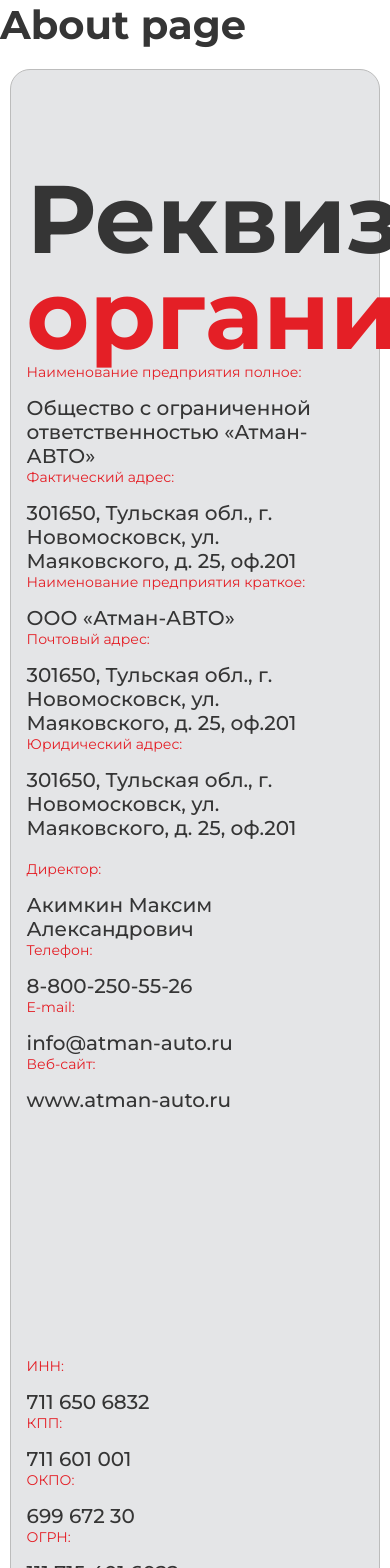
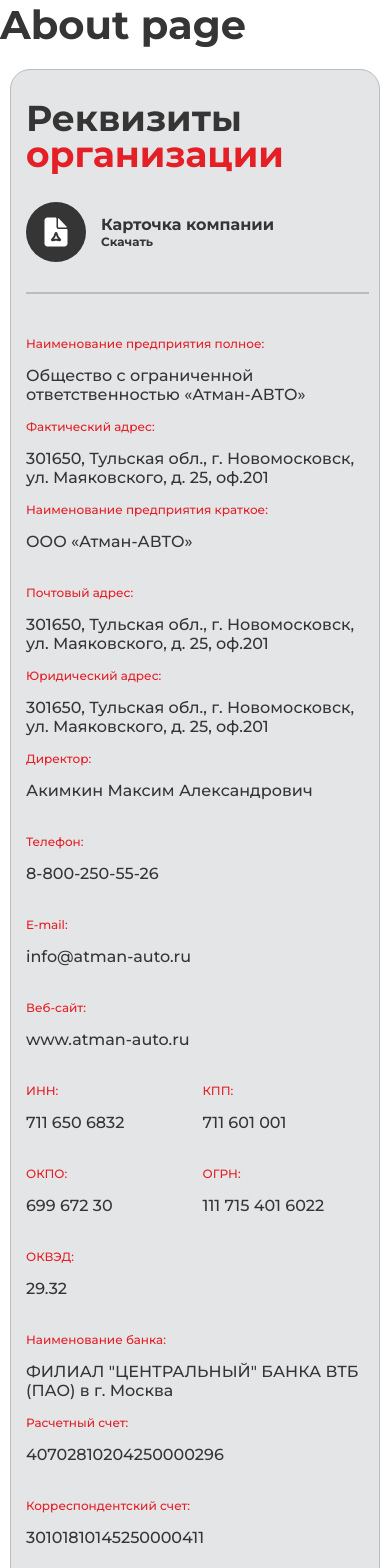
Before and after one commit to Miracreative/Atman-Auto, a Next.js app: page /about in a window 390 px wide. Shown: the top 1568 px of the page. Built offline with nearby package versions, Linux system fonts and the light colour scheme.

Commit message:
almost done requisites

```diff
--- a/src/components/about/Requisites/Requisites.jsx
+++ b/src/components/about/Requisites/Requisites.jsx
@@ -33,7 +33,7 @@
 							</div>
 
 							<div className={styles.content}>
-								<div className={styles.column}>
+
 								<div className={styles.infoBlock}>
 									<div className={styles.subTitle}>Наименование предприятия полное:</div>
 									<div className={styles.text}>Общество с ограниченной ответственностью «Атман-АВТО»</div>
@@ -59,8 +59,8 @@
 									<div className={styles.text}>301650, Тульская обл., г. Новомосковск, ул. Маяковского, д. 25, оф.201</div>
 								</div>
 
-								</div>
-								<div className={styles.column}>
+
+
 								<div className={styles.infoBlock}>
 									<div className={styles.subTitle}>Директор:</div>
 									<div className={styles.text}>Акимкин Максим Александрович </div>
@@ -81,10 +81,10 @@
 									<div className={styles.text}>www.atman-auto.ru</div>
 								</div>
 
-								</div>
 
-								<div className={styles.column}>
-									<div className={styles.blockWrap}>
+
+
+
 								<div className={styles.infoBlock}>
 									<div className={styles.subTitle}>ИНН:</div>
 									<div className={styles.text}>711 650 6832</div>
@@ -94,9 +94,9 @@
 									<div className={styles.subTitle}>КПП:</div>
 									<div className={styles.text}>711 601 001</div>
 								</div>
-									</div>
 
-									<div className={styles.blockWrap}>
+
+
 								<div className={styles.infoBlock}>
 									<div className={styles.subTitle}>ОКПО:</div>
 									<div className={styles.text}>699 672 30</div>
@@ -106,16 +106,16 @@
 									<div className={styles.subTitle}>ОГРН:</div>
 									<div className={styles.text}>111 715 401 6022</div>
 								</div>
-									</div>
+
 
 								<div className={styles.infoBlock}>
 									<div className={styles.subTitle}>ОКВЭД:</div>
 									<div className={styles.text}>29.32</div>
 								</div>
 
-								</div>
 
-								<div className={styles.column}>
+
+
 								<div className={styles.infoBlock}>
 									<div className={styles.subTitle}>Наименование банка:</div>
 									<div className={styles.text}>ФИЛИАЛ "ЦЕНТРАЛЬНЫЙ" БАНКА ВТБ (ПАО) в г. Москва</div>
@@ -135,7 +135,7 @@
 									<div className={styles.subTitle}>БИК:</div>
 									<div className={styles.text}>044525411</div>
 								</div>
-								</div>
+
 							</div>
 
 						</div>
--- a/src/components/about/Requisites/Requisites.module.scss
+++ b/src/components/about/Requisites/Requisites.module.scss
@@ -1,3 +1,5 @@
+@import '../../../scss/functions.scss';
+
 .section {
 	padding: 20px 0;
 }
@@ -13,6 +15,7 @@
 .header {
 	display: flex;
 	justify-content: space-between;
+	margin-bottom: 9vh;
 }
 .title {
 	font-size: 96px;
@@ -72,50 +75,365 @@
 //   }
 
 
-// grid v
+
 .content {
 	display: grid;
-	grid-template-columns: 1fr;
-	grid-auto-rows: minmax(50px, 1fr);
-	gap: 20px;
+	// grid-template-columns: 2.5fr 1.25fr 0.9fr 1.9fr;
+	grid-template-columns:416px 207px 153px 311px ;
+	grid-template-rows: repeat(5, 1fr);
+	gap: 30px 10px;
+	justify-content: space-between;
+
+	border-top: 2px solid #BCBCBC;
+	padding-top: 5vh;
+  }
+
+
+.infoBlock:nth-child(1) {
+	grid-column: 1;
+	grid-row: 1;
 }
 
-.infoBlock {
-	grid-column: 1; /* all elements in the same column */
+.infoBlock:nth-child(2) {
+	grid-column: 1;
+	grid-row: 2;
 }
-// .infoBlock:nth-child(1) {
-// 	grid-column: 1;
-//   }
 
-//   .infoBlock:nth-child(2) {
-// 	grid-column: 2;
-//   }
+.infoBlock:nth-child(3) {
+	grid-column: 1;
+	grid-row: 3;
+}
 
-//   .infoBlock:nth-child(3) {
-// 	grid-column: 3;
-//   }
+.infoBlock:nth-child(4) {
+	grid-column: 1;
+	grid-row: 4;
+}
 
-//   .infoBlock:nth-child(4) {
-// 	grid-column: 4;
-//   }
+.infoBlock:nth-child(5) {
+	grid-column: 1;
+	grid-row: 5;
+}
 
-//   .infoBlock:nth-child(1) {
-// 	grid-row: 1;
-// 	grid-column: 1;
-//   }
-//   .infoBlock:nth-child(2) {
-// 	grid-row: 2;
-// 	grid-column: 1;
-//   }
-//   .infoBlock:nth-child(3) {
-// 	grid-row: 3;
-// 	grid-column: 1;
-//   }
-//   .infoBlock:nth-child(4) {
-// 	grid-row: 4;
-// 	grid-column: 1;
-//   }
-//   .infoBlock:nth-child(5) {
-// 	grid-row: 5;
-// 	grid-column: 1;
-//   }
+.infoBlock:nth-child(6) {
+	grid-column: 2;
+	grid-row: 1;
+}
+
+.infoBlock:nth-child(7) {
+	grid-column: 2;
+	grid-row: 2;
+}
+
+.infoBlock:nth-child(8) {
+	grid-column: 2;
+	grid-row: 3;
+}
+
+.infoBlock:nth-child(9) {
+	grid-column: 2;
+	grid-row: 4;
+}
+
+.infoBlock:nth-child(10) {
+	grid-column: 3;
+	grid-row: 1;
+}
+
+.infoBlock:nth-child(11) {
+	grid-column: 3;
+	grid-row: 2;
+}
+
+.infoBlock:nth-child(12) {
+	grid-column: 3;
+	grid-row: 3;
+}
+
+.infoBlock:nth-child(13) {
+	grid-column: 3;
+	grid-row: 4;
+}
+
+.infoBlock:nth-child(14) {
+	grid-column: 3;
+	grid-row: 5;
+}
+
+.infoBlock:nth-child(15) {
+	grid-column: 4;
+	grid-row: 1;
+}
+
+.infoBlock:nth-child(16) {
+	grid-column: 4;
+	grid-row: 2;
+}
+
+.infoBlock:nth-child(17) {
+	grid-column: 4;
+	grid-row: 3;
+}
+
+.infoBlock:nth-child(18) {
+	grid-column: 4;
+	grid-row: 4;
+}
+
+
+
+
+@media (max-width: 1920px) {
+	.title {
+		font-size: calcVW(96);
+	}
+	.textDownload {
+		font-size: calcVW(20);
+		& div {
+			font-size: calcVW(32);
+		}
+	}
+}
+
+
+
+
+@media (max-width: 1200px) {
+	.innerWrap {
+		margin: 12vh 2vw 6vh 2vw;
+	}
+	.textDownload {
+		font-size: 15px;
+		& div {
+			font-size: 20px;
+		}
+	}
+	.downloadContainer svg {
+		width: 60px;
+		height: auto;
+	}
+	.content {
+	  grid-template-columns: 410px 305px;
+	  grid-template-rows: repeat(10, 1fr);
+	  gap: 15px 10px;
+	}
+
+	/* Rearrange grid items for 2-column layout */
+	.infoBlock:nth-child(1) {
+	  grid-column: 1;
+	  grid-row: 1;
+	}
+
+	.infoBlock:nth-child(2) {
+	  grid-column: 1;
+	  grid-row: 2;
+	}
+
+	.infoBlock:nth-child(3) {
+	  grid-column: 1;
+	  grid-row: 3;
+	}
+
+	.infoBlock:nth-child(4) {
+	  grid-column: 1;
+	  grid-row: 4;
+	}
+
+	.infoBlock:nth-child(5) {
+	  grid-column: 1;
+	  grid-row: 5;
+	}
+
+	.infoBlock:nth-child(6) {
+	  grid-column: 2;
+	  grid-row: 1;
+	}
+
+	.infoBlock:nth-child(7) {
+	  grid-column: 2;
+	  grid-row: 2;
+	}
+
+	.infoBlock:nth-child(8) {
+	  grid-column: 2;
+	  grid-row: 3;
+	}
+
+	.infoBlock:nth-child(9) {
+	  grid-column: 2;
+	  grid-row: 4;
+	}
+
+	.infoBlock:nth-child(10) {
+	  grid-column: 1;
+	  grid-row: 6;
+	}
+
+	.infoBlock:nth-child(11) {
+	  grid-column: 1;
+	  grid-row: 7;
+	}
+
+	.infoBlock:nth-child(12) {
+	  grid-column: 1;
+	  grid-row: 8;
+	}
+
+	.infoBlock:nth-child(13) {
+	  grid-column: 1;
+	  grid-row: 9;
+	}
+
+	.infoBlock:nth-child(14) {
+	  grid-column: 1;
+	  grid-row: 10;
+	}
+	.infoBlock:nth-child(15) {
+		grid-column: 2;
+		grid-row: 5;
+	  }
+
+	  .infoBlock:nth-child(16) {
+		grid-column: 2;
+		grid-row: 6;
+	  }
+
+	  .infoBlock:nth-child(17) {
+		grid-column: 2;
+		grid-row: 7;
+	  }
+
+	  .infoBlock:nth-child(18) {
+		grid-column: 2;
+		grid-row: 8;
+	  }
+	}
+
+
+
+
+
+
+	@media (max-width: 768px) {
+		.innerWrap {
+			margin: 30px 10px 30px 15px;
+		}
+
+		.header {
+			display: flex;
+			flex-direction: column;
+			margin-bottom: 30px;
+		}
+		.downloadWrap {
+			margin-top: 30px;
+		}
+		.title {
+			font-size: 36px;
+		}
+		.textDownload {
+			margin-left: 15px;
+			font-size: 12px;
+			& div {
+				font-size: 16px;
+			}
+		}
+		.subTitle {
+			font-size: 12px;
+			font-weight: 500;
+		}
+		.text {
+			font-size: 16px;
+		}
+
+		// .content {
+		// 		grid-template-columns: 1fr 1fr;
+		// 		grid-template-rows: repeat(16, 1fr);
+		//   }
+
+		//   .content .infoBlock {
+		// 	grid-column: auto; /* occupy one column by default */
+		//   }
+
+		//   .infoBlock:nth-child(-n+9) {
+		// 	grid-column: 1 / -1; /* occupy both columns for elements 1-9 */
+		//   }
+		.content {
+			grid-template-columns: 1fr 1fr;
+			grid-template-rows: repeat(16, 1fr);
+			grid-auto-flow: row dense;
+			grid-auto-flow: row wrap;
+		  }
+
+		  .infoBlock:nth-child(1) {
+			grid-column: 1 / -1;
+			grid-row: 1;
+		  }
+		  .infoBlock:nth-child(2) {
+			grid-column: 1 / -1;
+			grid-row: 2;
+		  }
+		  .infoBlock:nth-child(3) {
+			grid-column: 1 / -1;
+			grid-row: 3;
+		  }
+		  .infoBlock:nth-child(4) {
+			grid-column: 1 / -1;
+			grid-row: 4;
+		  }
+		  .infoBlock:nth-child(5) {
+			grid-column: 1 / -1;
+			grid-row: 5;
+		  }
+		  .infoBlock:nth-child(6) {
+			grid-column: 1 / -1;
+			grid-row: 6;
+		  }
+		  .infoBlock:nth-child(7) {
+			grid-column: 1 / -1;
+			grid-row: 7;
+		  }
+		  .infoBlock:nth-child(8) {
+			grid-column: 1 / -1;
+			grid-row: 8;
+		  }
+		  .infoBlock:nth-child(9) {
+			grid-column: 1 / -1;
+			grid-row: 9;
+		  }
+		  .infoBlock:nth-child(10) {
+			grid-column: 1;
+			grid-row: 10;
+		  }
+		  .infoBlock:nth-child(11) {
+			grid-column: 2;
+			grid-row: 10;
+		  }
+		  .infoBlock:nth-child(12) {
+			grid-column: 1;
+			grid-row: 11;
+		  }
+		  .infoBlock:nth-child(13) {
+			grid-column: 2;
+			grid-row: 11;
+		  }
+		  .infoBlock:nth-child(14) {
+			grid-column: 1 / -1;
+			grid-row: 12;
+		  }
+		  .infoBlock:nth-child(15) {
+			grid-column: 1 / -1;
+			grid-row: 13;
+		  }
+		  .infoBlock:nth-child(16) {
+			grid-column: 1 / -1;
+			grid-row: 14;
+		  }
+		  .infoBlock:nth-child(17) {
+			grid-column: 1 / -1;
+			grid-row: 15;
+		  }
+		  .infoBlock:nth-child(18) {
+			grid-column: 1 / -1;
+			grid-row: 16;
+		  }
+
+}
```
Lines whose indentation alone changed are shown as unchanged.
